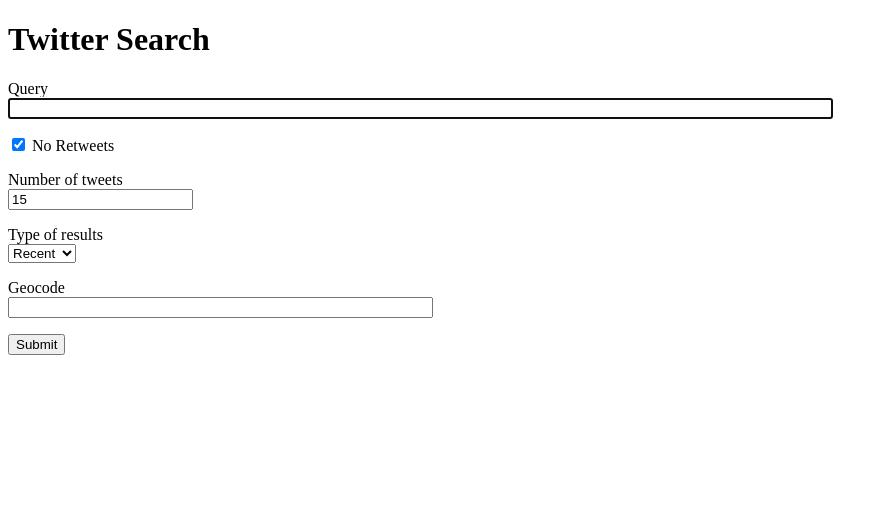
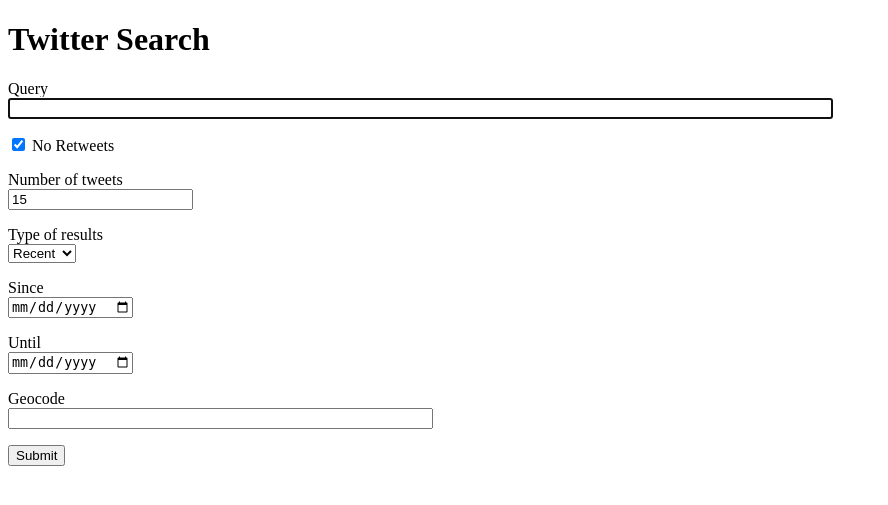
Before and after one commit to carlito767/TwitterSearch, a Flask app: page / in a window 1280 px wide. Shown: the top 505 px of the page, without its empty margins (0-888 px from the left). Run offline with Flask 2, Linux system fonts and the light colour scheme.

Commit message:
Since/Until filters

```diff
--- a/app.py
+++ b/app.py
@@ -16,10 +16,18 @@ def index():
         no_retweets = request.form.get('no_retweets')
         n = request.form.get('n')
         result_type = request.form.get('result_type')
+        since = request.form.get('since')
+        until = request.form.get('until')
         geocode = request.form.get('geocode')
 
         if no_retweets:
             query += ' -filter:retweets'
+
+        if since:
+            query += f' since:{since}'
+
+        if until:
+            query += f' until:{until}'
 
         result = twitter.search(query, int(n), result_type, geocode)
 
--- a/forms.py
+++ b/forms.py
@@ -1,11 +1,14 @@
 from flask_wtf import FlaskForm
 from wtforms import BooleanField, IntegerField, SelectField, StringField, SubmitField
-from wtforms.validators import DataRequired
+from wtforms.fields.html5 import DateField
+from wtforms.validators import DataRequired, Optional
 
 class SearchForm(FlaskForm):
     query = StringField('Query', validators=[DataRequired()], render_kw={'autofocus': True})
     no_retweets = BooleanField('No Retweets', default=True)
     n = IntegerField('Number of tweets', validators=[DataRequired()], default=15)
     result_type = SelectField('Type of results', choices=[('mixed', 'Mixed'), ('recent', 'Recent'), ('popular', 'Popular')], default='recent')
+    since = DateField('Since', validators=[Optional()])
+    until = DateField('Until', validators=[Optional()])
     geocode = StringField('Geocode')
     submit = SubmitField('Submit')
--- a/templates/index.html
+++ b/templates/index.html
@@ -20,6 +20,13 @@
         {{ form.result_type.label }}<br>
         {{ form.result_type() }}
     </p>
+        {{ form.since.label }}<br>
+        {{ form.since() }}
+    </p>
+    </p>
+        {{ form.until.label }}<br>
+        {{ form.until() }}
+    </p>
     <p>
         {{ form.geocode.label }}<br>
         {{ form.geocode(size=50) }}
```
